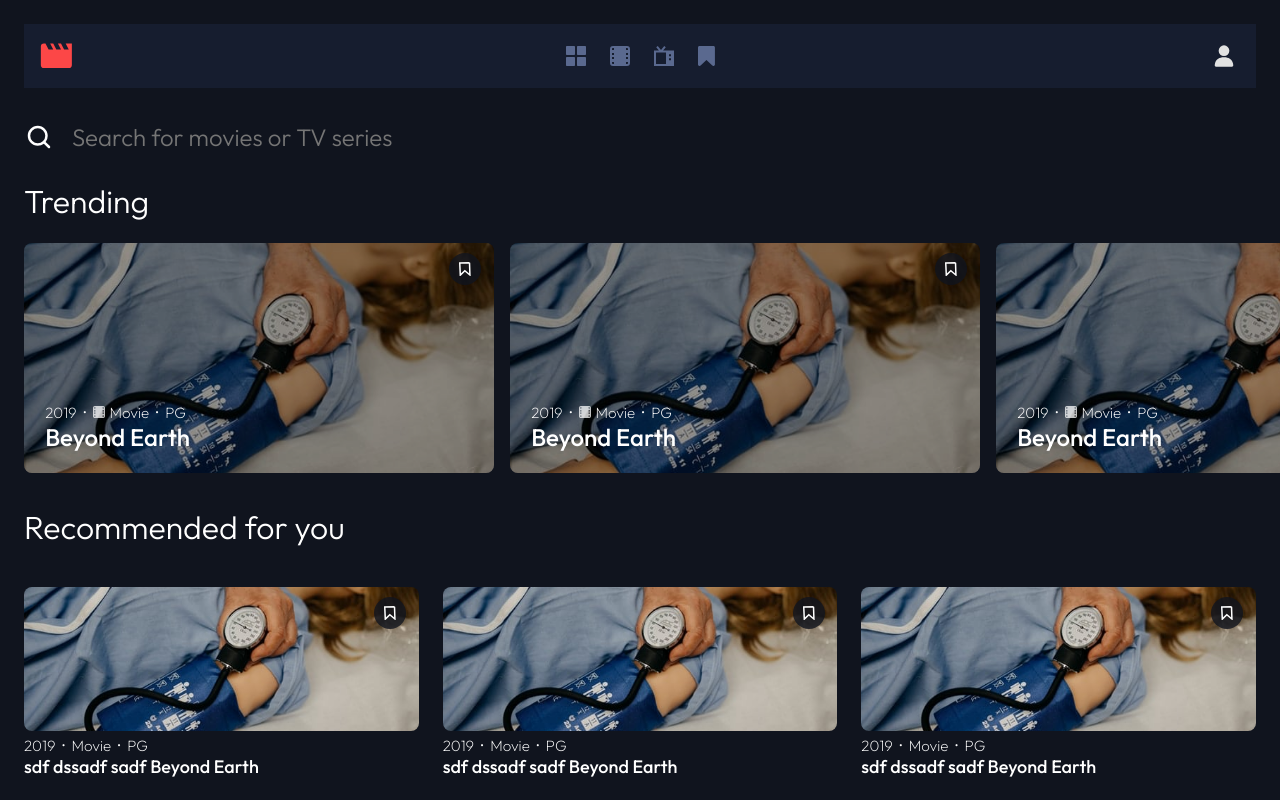
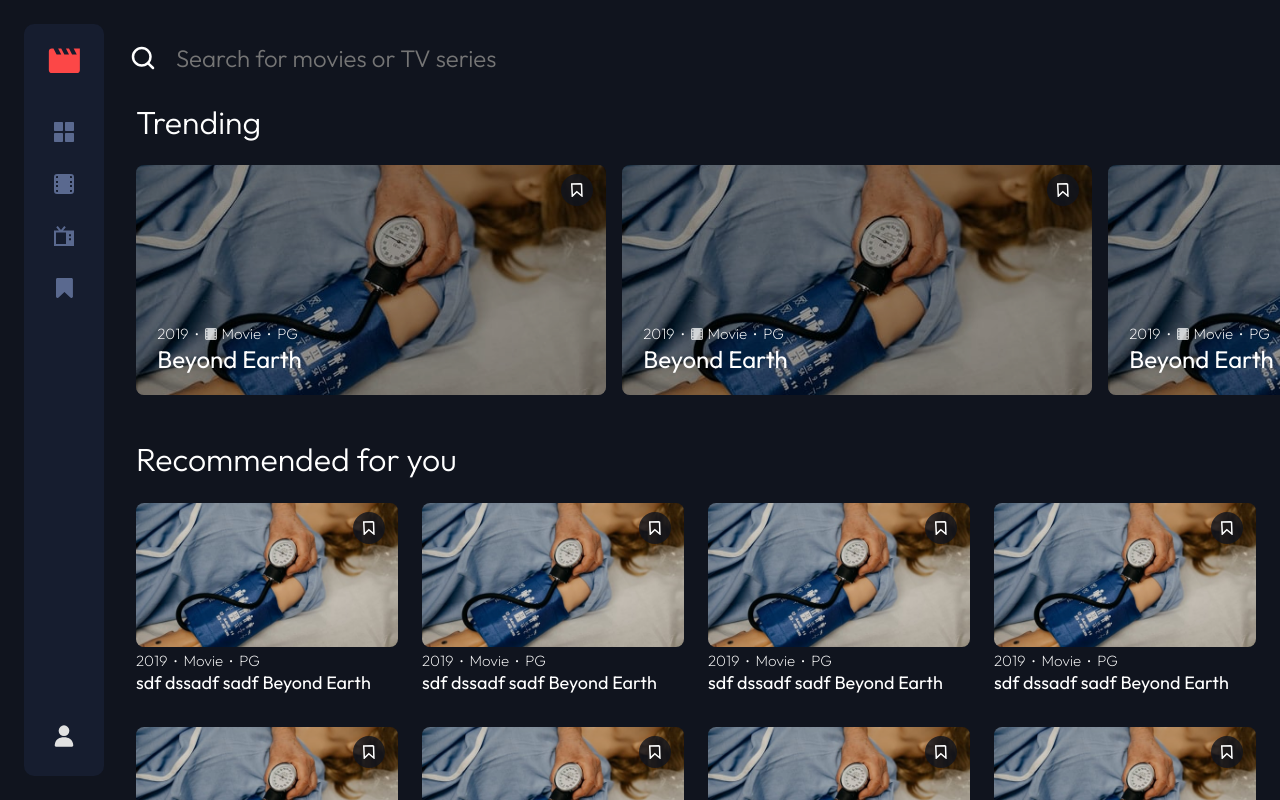
Before and after one commit to mhinton123/bingbay-app, a React (Create React App) app in the folder app/: page / in a window 1280 px wide. Shown: the top 800 px of the page. Built offline with nearby package versions, Linux system fonts and the light colour scheme.

Commit message:
more css fixes

```diff
--- a/app/public/index.html
+++ b/app/public/index.html
@@ -29,7 +29,7 @@
     <link rel="preconnect" href="https://fonts.googleapis.com">
     <link rel="preconnect" href="https://fonts.gstatic.com" crossorigin>
     <link href="https://fonts.googleapis.com/css2?family=Outfit:wght@100..900&display=swap" rel="stylesheet">
-    <title>BingBay</title>
+    <title>BingeBay</title>
   </head>
   <body>
     <noscript>You need to enable JavaScript to run this app.</noscript>
--- a/app/src/App.css
+++ b/app/src/App.css
@@ -139,10 +139,6 @@ img {
   gap: 1em;
 }
 
-.trending-list-wr::-webkit-scrollbar {
-  display: none; /* Hide the scrollbar in WebKit browsers */
-}
-
 .trending-wr h2 {
   margin-bottom: 0.7em;
 }
@@ -234,7 +230,7 @@ img {
 }
 
 .recommended-wr h2 {
-  margin-bottom: 1em;
+  margin-bottom: 0.5em;
 }
 
 /* Recommended Title */
@@ -276,6 +272,7 @@ img {
 
 .recommended-details-wr {
   flex-grow: 1;
+  margin-bottom: 0.5em;
 }
 
 
@@ -284,6 +281,8 @@ img {
   align-items: center;
   gap: 0.3em;
 }
+
+/* Tablet Mode */
 
 @media (min-width: 650px) {
 
@@ -303,6 +302,7 @@ img {
 
   .heading-xs {
     font-size: 18px;
+    font-weight: 400;
   }
 
   .body-m {
@@ -317,13 +317,13 @@ img {
 
   .navbar-wr {
     margin: 0 1.5em 0 1.5em;
+    border-radius: 10px;
   }
 
   /* Searchbar */
 
   .searchbar-wr {
     margin: 1.8em 1.5em 0 1.5em;
-
   }
 
   .search-icon {
@@ -378,3 +378,91 @@ img {
   }
 
 }
+
+/* Desktop Mode */
+@media (min-width: 1024px) {
+
+  #root {
+    padding: 0.4em 0 0 0;
+  }
+
+  .app {
+    display: relative;
+  }
+
+  main {
+    margin-left: 7em;
+  }
+  /* Navbar */
+
+  .navbar-wr {
+    position: fixed;
+    height: 88vh;
+    display: flex;
+    flex-direction: column;
+    padding: 1.5em;
+    justify-content: flex-start;
+    top: 1.5em;
+  }
+
+  .logo {
+    margin-bottom: 3em;
+  }
+
+  .nav-icons-wr {
+    flex-direction: column;
+    gap: 2em;
+  }
+
+  .avatar-icon {
+    margin-top: auto;
+  }
+
+  /* Searchbar */
+  .searchbar-wr {
+    margin-left: 8em;
+    margin-top: 2em;
+  }
+
+  /* Trending */
+  .trending-list-wr {
+    box-sizing: border-box;
+    height: 250px;
+  }
+
+  /* Hide the scrollbar track */
+  .trending-list-wr::-webkit-scrollbar-track {
+    display: none;
+  }
+
+  /* Define the scrollbar thumb */
+  .trending-list-wr::-webkit-scrollbar-thumb {
+    background-color: rgba(0, 0, 0, 0.3); /* Adjust the color as needed */
+    border-radius: 8px; /* Adjust the radius as needed */
+  }
+
+  /* Define the scrollbar thumb on hover */
+  .trending-list-wr::-webkit-scrollbar-thumb:hover {
+    background-color: rgba(0, 0, 0, 0.5); /* Adjust the hover color as needed */
+  }
+  .trending-list-wr {
+    scrollbar-width: thin;
+  }
+
+  /* Recommended */
+  .recommended-list-wr {
+    grid-template-columns: 1fr 1fr 1fr 1fr; /* Two columns of equal width */
+  }
+
+
+}
+
+/* Ultra wide Desktop */
+
+@media (min-width: 1440px) {
+
+  .recommended-list-wr {
+    grid-template-columns: 1fr 1fr 1fr 1fr 1fr; /* Two columns of equal width */
+
+  }
+}
```
